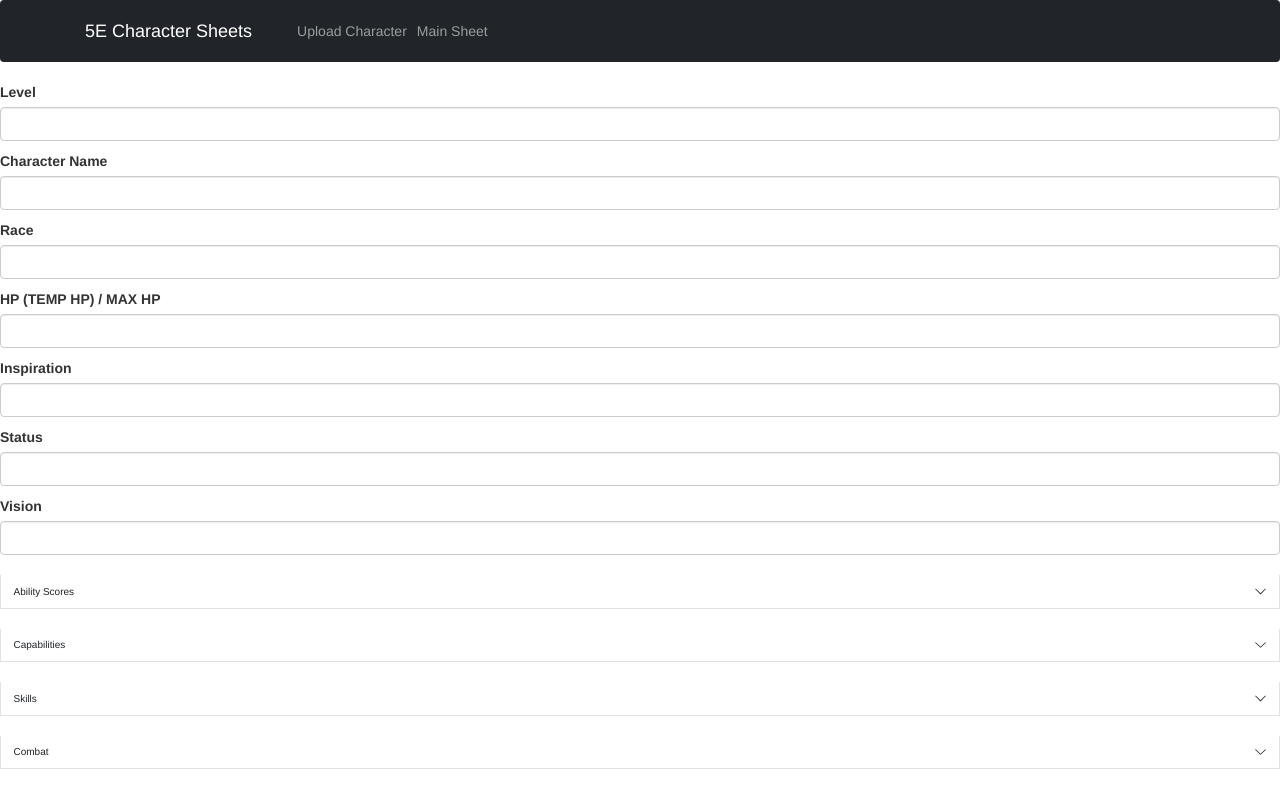
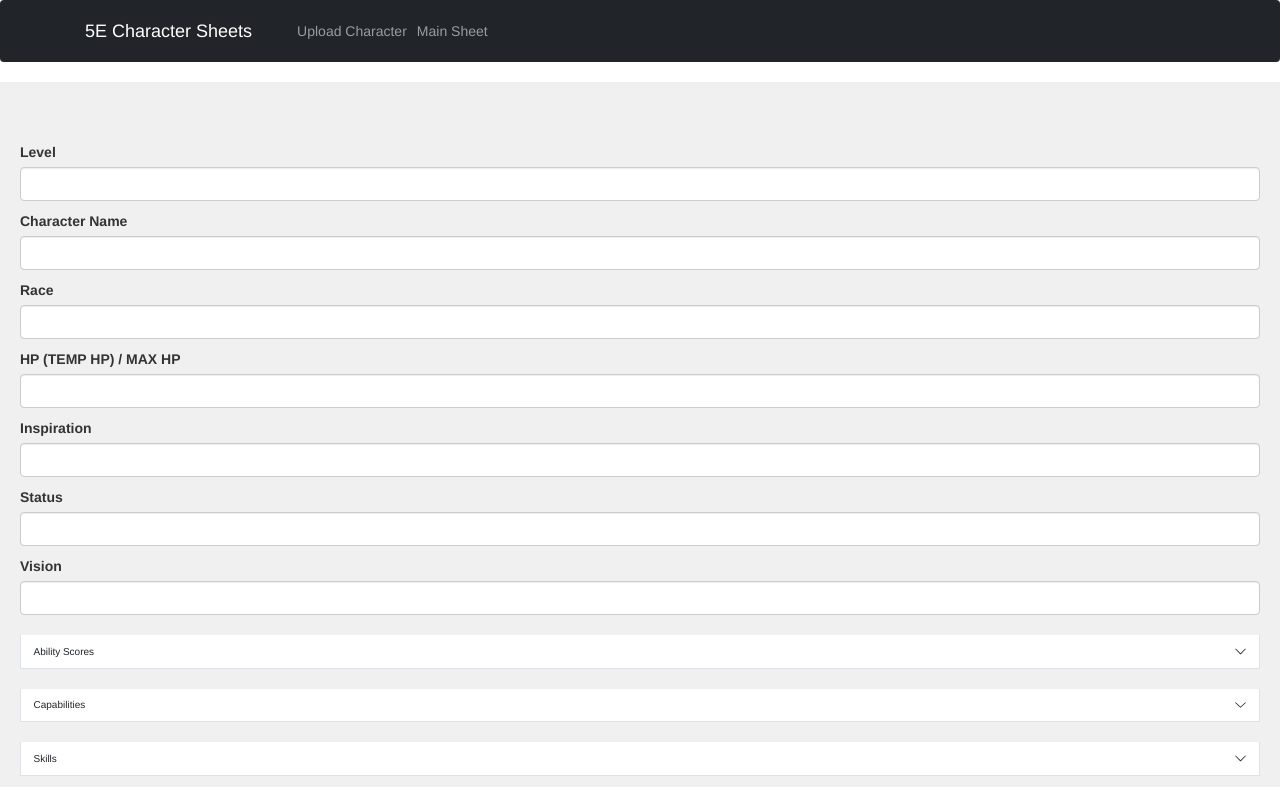
Before and after one commit to ElLachinoBasado/dndsheetsite, a React (Create React App) app: page /main in a window 1280 px wide. Shown: the top 787 px of the page. Built offline with nearby package versions, Linux system fonts and the light colour scheme.

Commit message:
Update Main.js

```diff
--- a/src/sheets/Main.js
+++ b/src/sheets/Main.js
@@ -43,6 +43,8 @@ const Main = () => {
                 <title>Main Sheet</title>
             </Helmet>
             <div className="c_container">
+                <div className = "column"></div>
+                <div className = "column">
                 <Form onSubmit={handleSubmit}>
                 <Accordion>
                     {Object.entries(formData).map(([group, data], index) => (
@@ -98,6 +100,7 @@ const Main = () => {
 
                     <br/>
                 </Form>
+                </div>
             </div>
         </>
     );
```
